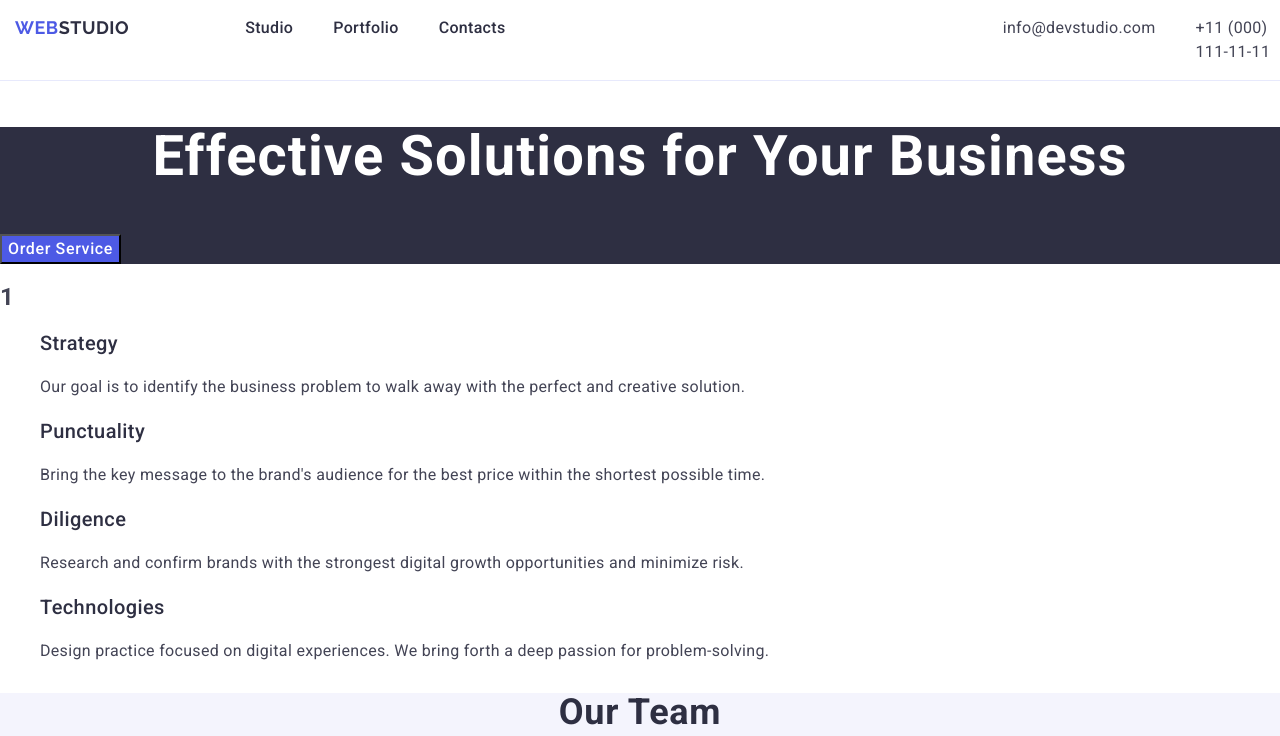
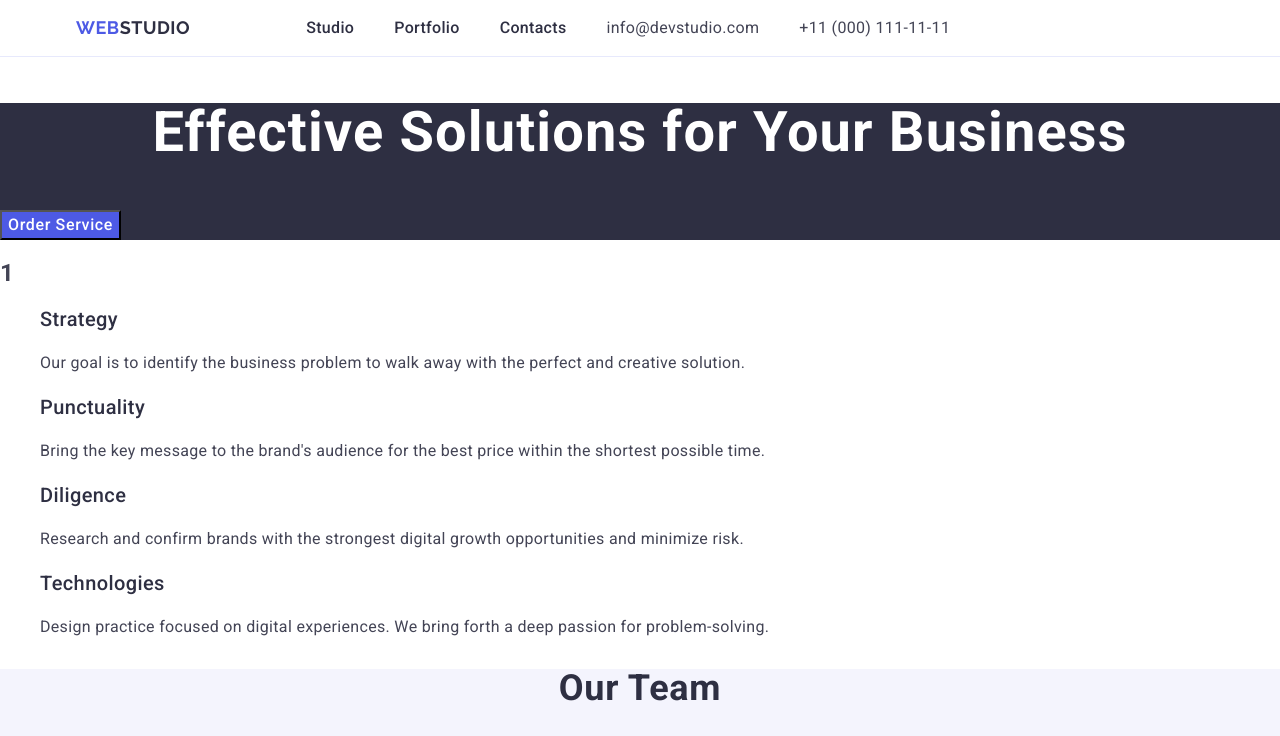
Before and after one commit to V1R1DIUS/goit-markup-hw-03, a plain HTML site: page index.html in a window 1280 px wide. Shown: the top 736 px of the page. Drawn offline with nearby package versions, Linux system fonts and the light colour scheme.

Commit message:
add inirial files

```diff
--- a/index.html
+++ b/index.html
@@ -17,8 +17,7 @@
 
 <body>
     <header class="header">
-        <div class="header-container">
-            <div class="container">
+        <div class="container header-container">
             <nav class="header-navigation">
                 <a class="logo" href="./index.html">
                     Web<span class="studio">Studio</span>
@@ -29,7 +28,6 @@
                     <li><a href="" class="menu-item">Contacts</a></li>
                 </ul>
             </nav>
-            </div>
             <address class="contacts">
                 <ul class="contacts-list">
                     <li><a href="mailto:info@devstudio.com" class="contacts-item">info@devstudio.com</a></li>
```
Lines whose indentation alone changed are shown as unchanged.
